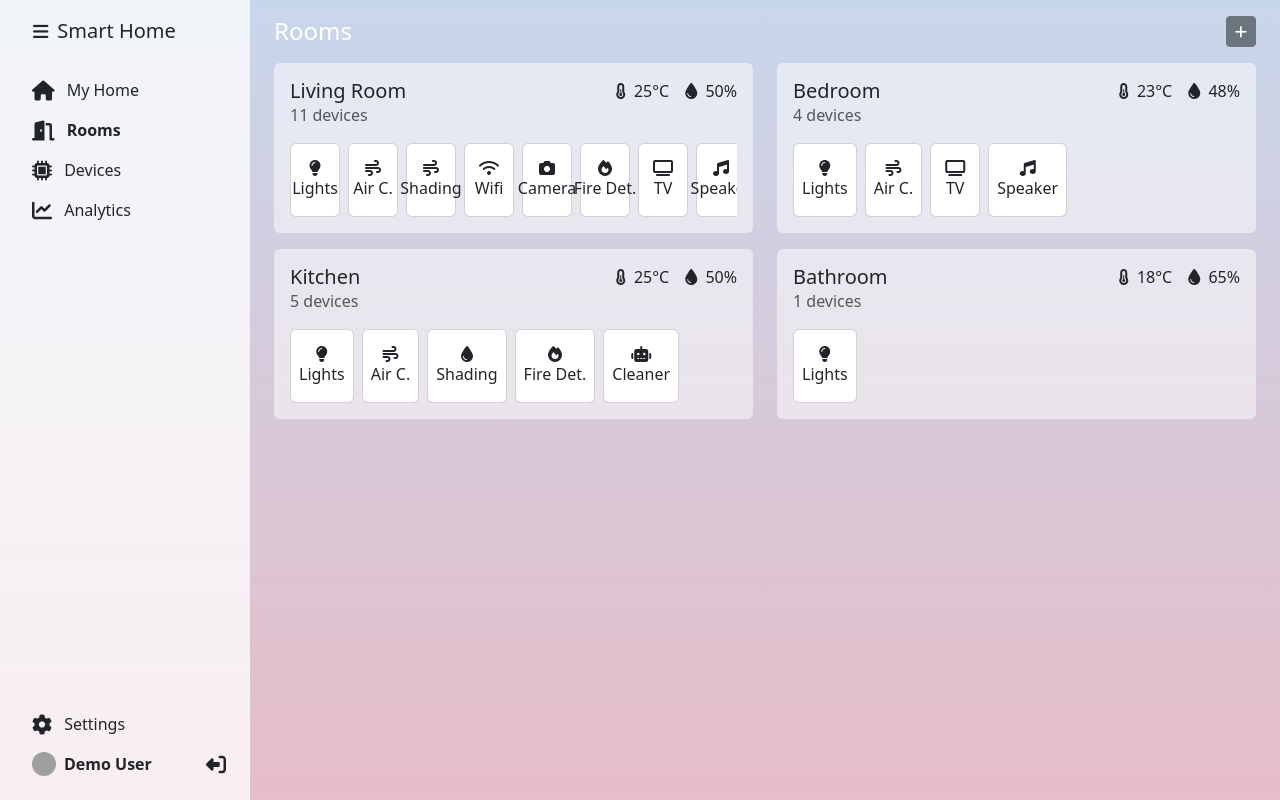
After one commit to cerenkdy/Web-Programming---Home-Automation-WebApp, a PHP site: page /rooms.html in a window 1280 px wide. The commit adds this page. Run offline with PHP 8.4, Linux system fonts and the light colour scheme; grey boxes are pictures that could not be loaded.

Commit message:
Rooms page has been implemented

```diff
--- a/css/app.css
+++ b/css/app.css
@@ -122,6 +122,10 @@ input.apple-switch:checked:after {
     max-width: 100% !important;
 }
 
+.mw-50px {
+    min-width: 50px !important;
+}
+
 .horizontal-scrollable {
     overflow-x: auto;
     white-space: nowrap;
@@ -188,4 +192,39 @@ input.apple-switch:checked:after {
         z-index: 1000;
         background: #fff !important;
     }
+
+    .mw-50px {
+        min-width: fit-content !important;
+    }
 }
+
+@media (min-width: 768px) {
+    .sidebar-toggle .sidebar {
+        width: 80px;
+    }
+
+    @media (min-width: 768px) {
+        .sidebar-toggle main {
+            padding-left: 80px;
+        }
+
+        .sidebar-toggle .sidebar .dropdown {
+            padding-bottom: 28px;
+        }
+
+
+        .sidebar-toggle .sidebar .dropdown .text-dark.ms-auto.me-2 {
+            position: absolute;
+            bottom: 0;
+            left: 50%;
+            margin-left: -10px !important;
+            margin-right: 0;
+        }
+
+        .sidebar-toggle .sidebar .fs-5,
+        .sidebar-toggle .sidebar .nav-item .nav-link>span,
+        .sidebar-toggle .sidebar .nav-item a>strong {
+            display: none;
+        }
+    }
+}
--- a/myhome.html
+++ b/myhome.html
@@ -22,13 +22,13 @@
                 <button class="btn btn-sm p-0 m-0" id="sidebarToggle" type="button">
                     <i class="fas fa-bars fa-lg"></i>
                 </button>
-                <a href="/" class="fs-5 text-dark text-decoration-none ms-2">Smart Home</a>
+                <a href="" class="fs-5 text-dark text-decoration-none ms-2">Smart Home</a>
             </div>
             <nav class="d-flex flex-column flex-fill">
                 <br>
                 <ul class="nav nav-pills flex-column mb-auto">
                     <li class="nav-item">
-                        <a href="index.html" class="nav-link text-dark fw-bold">
+                        <a href="myhome.html" class="nav-link text-dark fw-bold">
                             <i class="fas fa-home fa-lg me-2"></i>
                             <span>My Home</span>
                         </a>
--- /dev/null
+++ b/rooms.html
@@ -0,0 +1,298 @@
+<!DOCTYPE html>
+<html lang="en">
+
+<head>
+    <meta charset="UTF-8">
+    <meta http-equiv="X-UA-Compatible" content="IE=edge">
+    <meta name="viewport" content="width=device-width, initial-scale=1">
+    <title>Rooms - Smart Home</title>
+    <link href="https://cdn.jsdelivr.net/npm/bootstrap@5.3.0/dist/css/bootstrap.min.css" rel="stylesheet"
+        integrity="sha384-9ndCyUaIbzAi2FUVXJi0CjmCapSmO7SnpJef0486qhLnuZ2cdeRhO02iuK6FUUVM" crossorigin="anonymous">
+    <link rel="stylesheet" href="https://cdnjs.cloudflare.com/ajax/libs/font-awesome/6.4.0/css/all.min.css"
+        integrity="sha512-iecdLmaskl7CVkqkXNQ/ZH/XLlvWZOJyj7Yy7tcenmpD1ypASozpmT/E0iPtmFIB46ZmdtAc9eNBvH0H/ZpiBw=="
+        crossorigin="anonymous" referrerpolicy="no-referrer" />
+    <link href="css/app.css" rel="stylesheet">
+</head>
+
+<body>
+    <main class="d-flex flex-nowrap">
+        <!-- Sidebar -->
+        <div class="d-flex flex-column flex-shrink-0 p-3 text-bg-light sidebar bg-white-75">
+            <div class="d-flex align-items-center mb-3 mb-md-0 px-md-3">
+                <button class="btn btn-sm p-0 m-0" id="sidebarToggle" type="button">
+                    <i class="fas fa-bars fa-lg"></i>
+                </button>
+                <a href="" class="fs-5 text-dark text-decoration-none ms-2">Smart Home</a>
+            </div>
+            <nav class="d-flex flex-column flex-fill">
+                <br>
+                <ul class="nav nav-pills flex-column mb-auto">
+                    <li class="nav-item">
+                        <a href="myhome.html" class="nav-link text-dark">
+                            <i class="fas fa-home fa-lg me-2"></i>
+                            <span>My Home</span>
+                        </a>
+                    </li>
+                    <li class="nav-item">
+                        <a href="rooms.html" class="nav-link text-dark fw-bold">
+                            <i class="fas fa-door-open fa-lg me-2"></i>
+                            <span>Rooms</span>
+                        </a>
+                    </li>
+                    <li class="nav-item">
+                        <a href="#" class="nav-link text-dark">
+                            <i class="fas fa-microchip fa-lg me-2"></i>
+                            <span>Devices</span>
+                        </a>
+                    </li>
+                    <li class="nav-item">
+                        <a href="#" class="nav-link text-dark">
+                            <i class="fas fa-chart-line fa-lg me-2"></i>
+                            <span>Analytics</span>
+                        </a>
+                    </li>
+                </ul>
+                <!-- Account -->
+                <div class="dropdown">
+                    <ul class="nav nav-pills flex-column mb-auto">
+                        <li class="nav-item">
+                            <a href="#" class="nav-link text-dark">
+                                <i class="fas fa-cog fa-lg me-2"></i>
+                                <span>Settings</span>
+                            </a>
+                        </li>
+                        <li class="nav-item d-flex align-items-center">
+                            <a href="#" class="nav-link d-flex align-items-center text-dark text-decoration-none">
+                                <img src="https://avatars.githubusercontent.com/u/128895754?v=4" alt="" width="24"
+                                    height="24" class="rounded-circle me-2">
+                                <strong>Demo User</strong>
+                            </a>
+                            <a href="#" class="text-dark ms-auto me-2"><i
+                                    class="fas fa-sign-out-alt fa-lg fa-flip-horizontal"></i></a>
+                        </li>
+                    </ul>
+                </div>
+            </nav>
+        </div>
+
+        <!-- Rooms -->
+        <div class="d-flex flex-fill p-3 px-md-4 px-sm-2 mw-100">
+            <div class="rooms w-100">
+                <div class="d-flex align-items-center mb-3">
+                    <h4 class="flex-grow-1 mr-2 mb-0 fw-normal text-white">Rooms</h4>
+                    <button class="btn btn-secondary btn-sm ms-auto" data-bs-toggle="modal"
+                        data-bs-target="#addRoomModal">
+                        <i class="fas fa-plus"></i>
+                    </button>
+                </div>
+                <div class="row">
+                    <div class="col-md-12 col-lg-6 mb-3">
+                        <a href=""
+                            class="d-flex flex-column p-3 rounded text-dark text-decoration-none bg-white-50 mw-100">
+                            <div class="d-flex align-items-center">
+                                <div class="flex-grow-1">
+                                    <div class="d-flex">
+                                        <h5 class="mb-0">Living Room</h5>
+                                        <div class="d-flex flex-row ms-auto">
+                                            <div class="ms-3">
+                                                <i class="fas fa-thermometer-half me-1"></i>
+                                                <span>25°C</span>
+                                            </div>
+                                            <div class="ms-3">
+                                                <i class="fas fa-tint me-1"></i>
+                                                <span>50%</span>
+                                            </div>
+                                        </div>
+                                    </div>
+                                    <p class="mb-0 text-muted">11 devices</p>
+                                </div>
+                            </div>
+                            <div class="d-flex flex-nowrap mt-3 gap-2 horizontal-scrollable">
+                                <div class="d-flex flex-column align-items-center card p-2 py-3 mw-50px">
+                                    <i class="fas fa-lightbulb fa-1x"></i>
+                                    <span>Lights</span>
+                                </div>
+                                <div class="d-flex flex-column align-items-center card p-2 py-3 mw-50px">
+                                    <i class="fas fa-wind fa-1x"></i>
+                                    <span>Air C.</span>
+                                </div>
+                                <div class="d-flex flex-column align-items-center card p-2 py-3 mw-50px">
+                                    <i class="fas fa-wind fa-1x"></i>
+                                    <span>Shading</span>
+                                </div>
+                                <div class="d-flex flex-column align-items-center card p-2 py-3 mw-50px">
+                                    <i class="fas fa-wifi fa-1x"></i>
+                                    <span>Wifi</span>
+                                </div>
+                                <div class="d-flex flex-column align-items-center card p-2 py-3 mw-50px">
+                                    <i class="fas fa-camera fa-1x"></i>
+                                    <span>Camera</span>
+                                </div>
+                                <div class="d-flex flex-column align-items-center card p-2 py-3 mw-50px">
+                                    <i class="fas fa-fire fa-1x"></i>
+                                    <span>Fire Det.</span>
+                                </div>
+                                <div class="d-flex flex-column align-items-center card p-2 py-3 mw-50px">
+                                    <i class="fas fa-tv fa-1x"></i>
+                                    <span>TV</span>
+                                </div>
+                                <div class="d-flex flex-column align-items-center card p-2 py-3 mw-50px">
+                                    <i class="fas fa-music fa-1x"></i>
+                                    <span>Speaker</span>
+                                </div>
+                                <div class="d-flex flex-column align-items-center card p-2 py-3 mw-50px">
+                                    <i class="fas fa-robot fa-1x"></i>
+                                    <span>Cleaner</span>
+                                </div>
+                            </div>
+                        </a>
+                    </div>
+                    <!-- Bedroom-->
+                    <div class="col-md-12 col-lg-6 mb-3">
+                        <a href=""
+                            class="d-flex flex-column p-3 rounded text-dark text-decoration-none bg-white-50 mw-100">
+                            <div class="d-flex align-items-center">
+                                <div class="flex-grow-1">
+                                    <div class="d-flex">
+                                        <h5 class="mb-0">Bedroom</h5>
+                                        <div class="d-flex flex-row ms-auto">
+                                            <div class="ms-3">
+                                                <i class="fas fa-thermometer-half me-1"></i>
+                                                <span>23°C</span>
+                                            </div>
+                                            <div class="ms-3">
+                                                <i class="fas fa-tint me-1"></i>
+                                                <span>48%</span>
+                                            </div>
+                                        </div>
+                                    </div>
+                                    <p class="mb-0 text-muted">4 devices</p>
+                                </div>
+                            </div>
+                            <div class="d-flex flex-nowrap mt-3 gap-2 horizontal-scrollable">
+                                <div class="d-flex flex-column align-items-center card p-2 py-3 mw-50px">
+                                    <i class="fas fa-lightbulb fa-1x"></i>
+                                    <span>Lights</span>
+                                </div>
+                                <div class="d-flex flex-column align-items-center card p-2 py-3 mw-50px">
+                                    <i class="fas fa-wind fa-1x"></i>
+                                    <span>Air C.</span>
+                                </div>
+                                <div class="d-flex flex-column align-items-center card p-2 py-3 mw-50px">
+                                    <i class="fas fa-tv fa-1x"></i>
+                                    <span>TV</span>
+                                </div>
+                                <div class="d-flex flex-column align-items-center card p-2 py-3 mw-50px">
+                                    <i class="fas fa-music fa-1x"></i>
+                                    <span>Speaker</span>
+                                </div>
+                            </div>
+                        </a>
+                    </div>
+                    <!-- Kitchen-->
+                    <div class="col-md-12 col-lg-6 mb-3">
+                        <a href=""
+                            class="d-flex flex-column p-3 rounded text-dark text-decoration-none bg-white-50 mw-100">
+                            <div class="d-flex align-items-center">
+                                <div class="flex-grow-1">
+                                    <div class="d-flex">
+                                        <h5 class="mb-0">Kitchen</h5>
+                                        <div class="d-flex flex-row ms-auto">
+                                            <div class="ms-3">
+                                                <i class="fas fa-thermometer-half me-1"></i>
+                                                <span>25°C</span>
+                                            </div>
+                                            <div class="ms-3">
+                                                <i class="fas fa-tint me-1"></i>
+                                                <span>50%</span>
+                                            </div>
+                                        </div>
+                                    </div>
+                                    <p class="mb-0 text-muted">5 devices</p>
+                                </div>
+                            </div>
+                            <div class="d-flex flex-nowrap mt-3 gap-2 horizontal-scrollable">
+                                <div class="d-flex flex-column align-items-center card p-2 py-3 mw-50px">
+                                    <i class="fas fa-lightbulb fa-1x"></i>
+                                    <span>Lights</span>
+                                </div>
+                                <div class="d-flex flex-column align-items-center card p-2 py-3 mw-50px">
+                                    <i class="fas fa-wind fa-1x"></i>
+                                    <span>Air C.</span>
+                                </div>
+                                <div class="d-flex flex-column align-items-center card p-2 py-3 mw-50px">
+                                    <i class="fas fa-tint fa-1x"></i>
+                                    <span>Shading</span>
+                                </div>
+                                <div class="d-flex flex-column align-items-center card p-2 py-3 mw-50px">
+                                    <i class="fas fa-fire fa-1x"></i>
+                                    <span>Fire Det.</span>
+                                </div>
+                                <div class="d-flex flex-column align-items-center card p-2 py-3 mw-50px">
+                                    <i class="fas fa-robot fa-1x"></i>
+                                    <span>Cleaner</span>
+                                </div>
+                            </div>
+                        </a>
+                    </div>
+                    <!-- Bathroom-->
+                    <div class="col-md-12 col-lg-6 mb-3">
+                        <a href=""
+                            class="d-flex flex-column p-3 rounded text-dark text-decoration-none bg-white-50 mw-100">
+                            <div class="d-flex align-items-center">
+                                <div class="flex-grow-1">
+                                    <div class="d-flex">
+                                        <h5 class="mb-0">Bathroom</h5>
+                                        <div class="d-flex flex-row ms-auto">
+                                            <div class="ms-3">
+                                                <i class="fas fa-thermometer-half me-1"></i>
+                                                <span>18°C</span>
+                                            </div>
+                                            <div class="ms-3">
+                                                <i class="fas fa-tint me-1"></i>
+                                                <span>65%</span>
+                                            </div>
+                                        </div>
+                                    </div>
+                                    <p class="mb-0 text-muted">1 devices</p>
+                                </div>
+                            </div>
+                            <div class="d-flex flex-nowrap mt-3 gap-2 horizontal-scrollable">
+                                <div class="d-flex flex-column align-items-center card p-2 py-3 mw-50px">
+                                    <i class="fas fa-lightbulb fa-1x"></i>
+                                    <span>Lights</span>
+                                </div>
+                            </div>
+                        </a>
+                    </div>
+                </div>
+            </div>
+        </div>
+    </main>
+
+    <div id="addRoomModal" class="modal fade" tabindex="-1">
+        <div class="modal-dialog">
+            <form class="modal-content">
+                <div class="modal-header">
+                    <h5 class="modal-title">Add Room</h5>
+                    <button type="button" class="btn-close" data-bs-dismiss="modal" aria-label="Close"></button>
+                </div>
+                <div class="modal-body px-4">
+                    <label for="roomName" class="form-label fw-bold">Room Name</label>
+                    <input type="text" class="form-control" id="roomName" placeholder="Enter room name">
+                </div>
+                <div class="modal-footer">
+                    <button type="submit" class="btn btn-sh">Add</button>
+                </div>
+            </form>
+        </div>
+    </div>
+
+    <script src="https://cdn.jsdelivr.net/npm/bootstrap@5.3.0/dist/js/bootstrap.bundle.min.js"
+        integrity="sha384-geWF76RCwLtnZ8qwWowPQNguL3RmwHVBC9FhGdlKrxdiJJigb/j/68SIy3Te4Bkz"
+        crossorigin="anonymous"></script>
+    <script src="https://code.jquery.com/jquery-3.6.0.min.js"></script>
+    <script src="js/app.js"></script>
+</body>
+
+</html>
```
